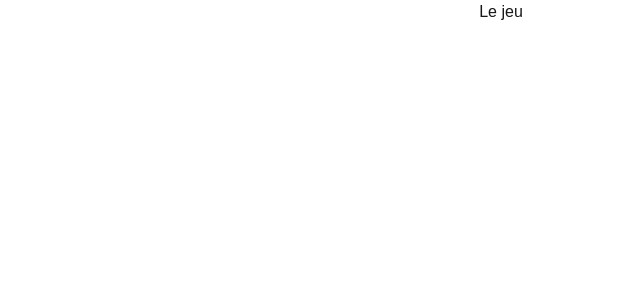
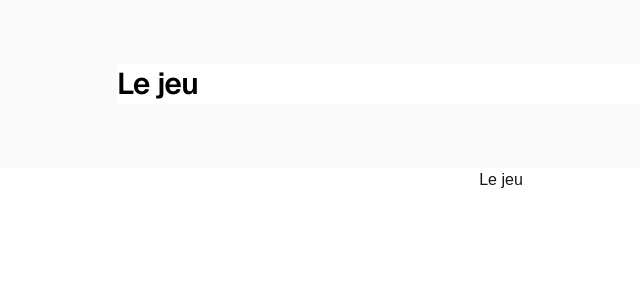
Before and after one commit to Yvelin-officiel/jedumo, a Next.js app: page /jedumo/lejeu in a window 1280 px wide. Shown: the top 300 px of the page, without its empty margins (139-779 px from the left). Built offline with nearby package versions, Linux system fonts and the light colour scheme.

Commit message:
fix/hydration

```diff
--- a/src/app/jedumo/lejeu/layout.tsx
+++ b/src/app/jedumo/lejeu/layout.tsx
@@ -4,8 +4,8 @@
   children: React.ReactNode
 }>) {
   return (
-    <html lang="en" className="h-full ">
-      <body className="">{children}</body>
-    </html>
+    <div className="min-h-full flex flex-col">
+      {children}
+    </div>
   )
 }
```
